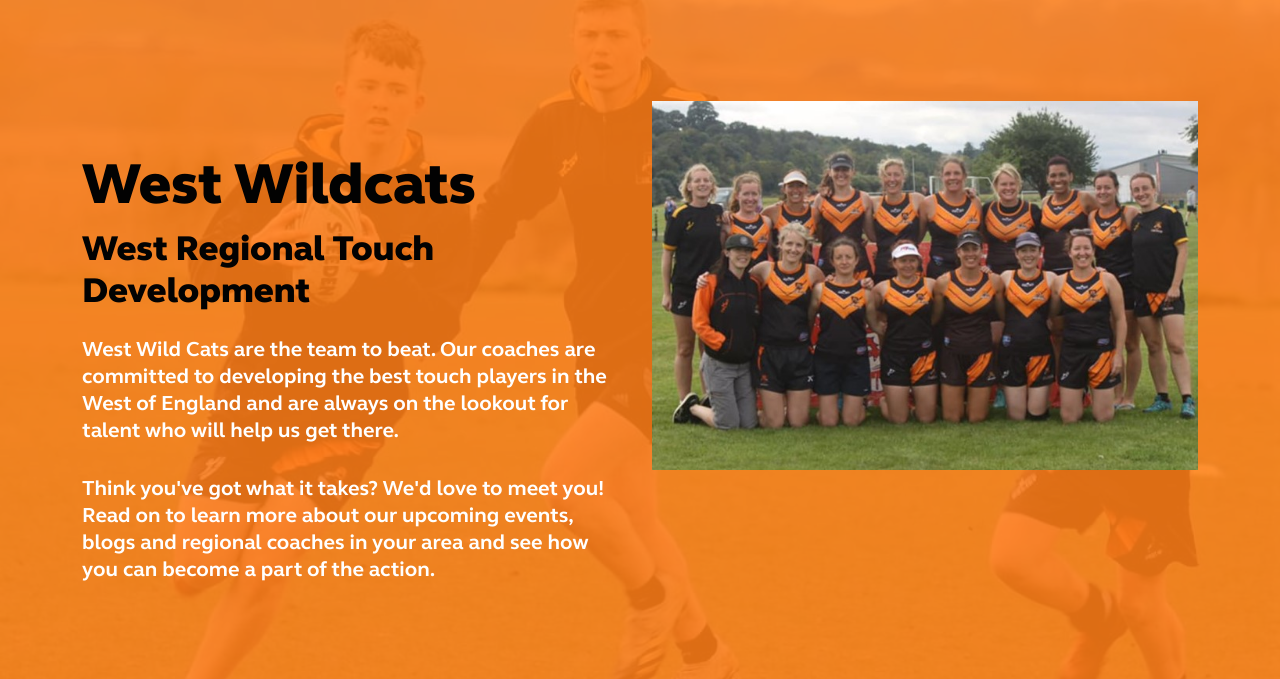
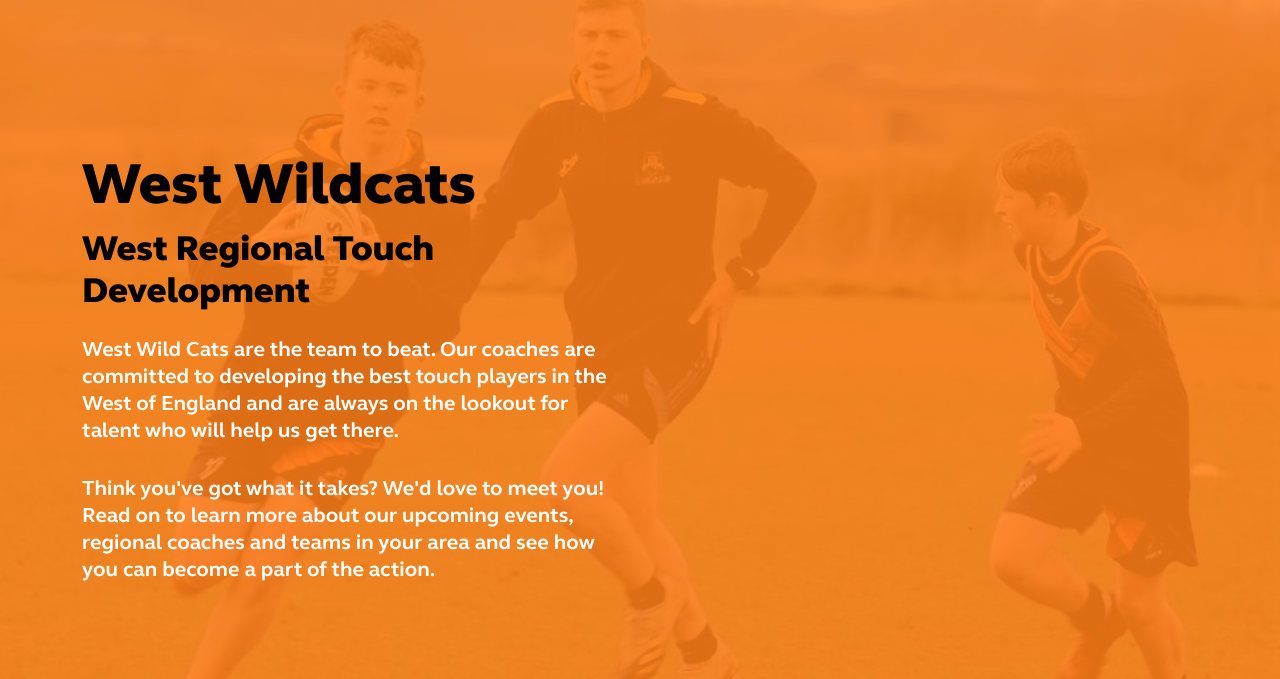
Before and after one commit to cuperman007/wildcats-touch, a plain HTML site: page index.html in a window 1280 px wide. Shown: the part 121-800 px from the top of the page. Drawn offline with nearby package versions, Linux system fonts and the light colour scheme; a web font is replaced by a local one.

Commit message:
Home page update

```diff
--- a/index.html
+++ b/index.html
@@ -101,11 +101,11 @@
               West Wild Cats are the team to beat. Our coaches are committed to developing the best touch players in the West of England and are always on the lookout for talent who will help us get there.
             </p>
             <p class="">
-              Think you've got what it takes? We'd love to meet you! Read on to learn more about our upcoming events, blogs and regional coaches in your area and see how you can become a part of the action.
+              Think you've got what it takes? We'd love to meet you! Read on to learn more about our upcoming events, regional coaches and teams in your area and see how you can become a part of the action.
             </p>
           </div>
           <div class="col-md-6">
-            <img src="/images/w35s.jpg"  class="img-fluid" />
+            <!-- <img src="/images/w35s.jpg"  class="img-fluid" />      -->
           </div>
         </div>
       </div>
```
